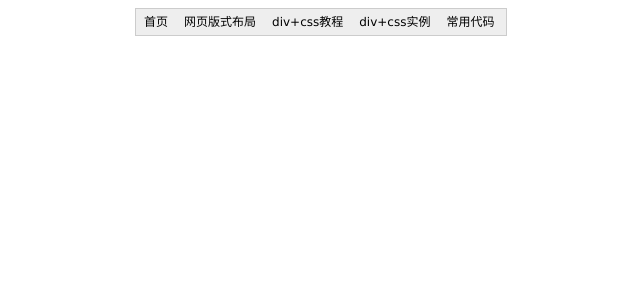
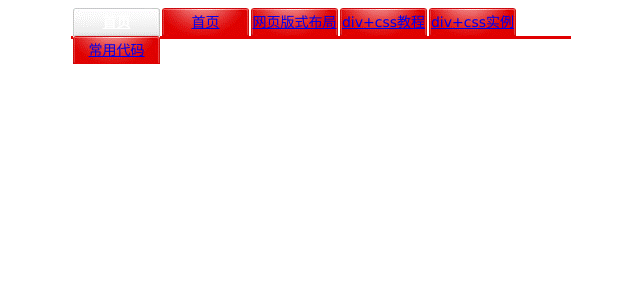
Before and after one commit to steventianGithub/learncss, a Flask app: page / in a window 1280 px wide. Shown: the top 300 px of the page, without its empty margins (319-959 px from the left). Run offline with Flask 2, Linux system fonts and the light colour scheme.

Commit message:
day 7 horizontal menu with pics

```diff
--- a/app/templates/index.html
+++ b/app/templates/index.html
@@ -4,19 +4,20 @@
     <meta http-equiv="Content-Type" content="text/html; charset=gb2312" />
     <style type="text/css">
         body { font-family: Verdana; font-size: 12px; line-height: 1.5; }
-        a { color: #000; text-decoration: none; }
-        a:hover { color: #F00; }
-        #menu { width:370px; margin:0 auto; border: 1px solid #CCC; height:26px; background: #eee;}
+        #menu { width:500px; height:28px; margin:0 auto; border-bottom:3px solid #E10001;}
         #menu ul { list-style: none; margin: 0px; padding: 0px; }
-        #menu ul li { float:left;}
-        #menu ul li a { display:block; padding: 0px 8px; height: 26px; line-height: 26px; float:left;}
-        #menu ul li a:hover { background:#333; color:#fff;}
+        #menu ul li { float:left; margin-left:2px;}
+        #menu ul li a { display:block; width:87px; height:28px; line-height:28px; text-align:center; background:url(./static/nav_bg2.gif) 0 0 no-repeat; font-size:14px;}
+        #menu ul li a:hover { background:url(./static/nav_bg3.gif) 0 0 no-repeat;}
+        #menu ul li a#current { background:url(./static/nav_bg.gif) 0 0 no-repeat; font-weight:bold; color:#fff;}
+
 
     </style>
 </head>
 <body>
     <div id="menu">
     <ul>
+        <li><a id="current" href="#">首页</a></li>
         <li><a href="#">首页</a></li>
         <li><a href="#">网页版式布局</a></li>
         <li><a href="#">div+css教程</a></li>
```
Also changed, not shown: app/static/nav_bg.gif (added), app/static/nav_bg2.gif (added), app/static/nav_bg3.gif (added).
